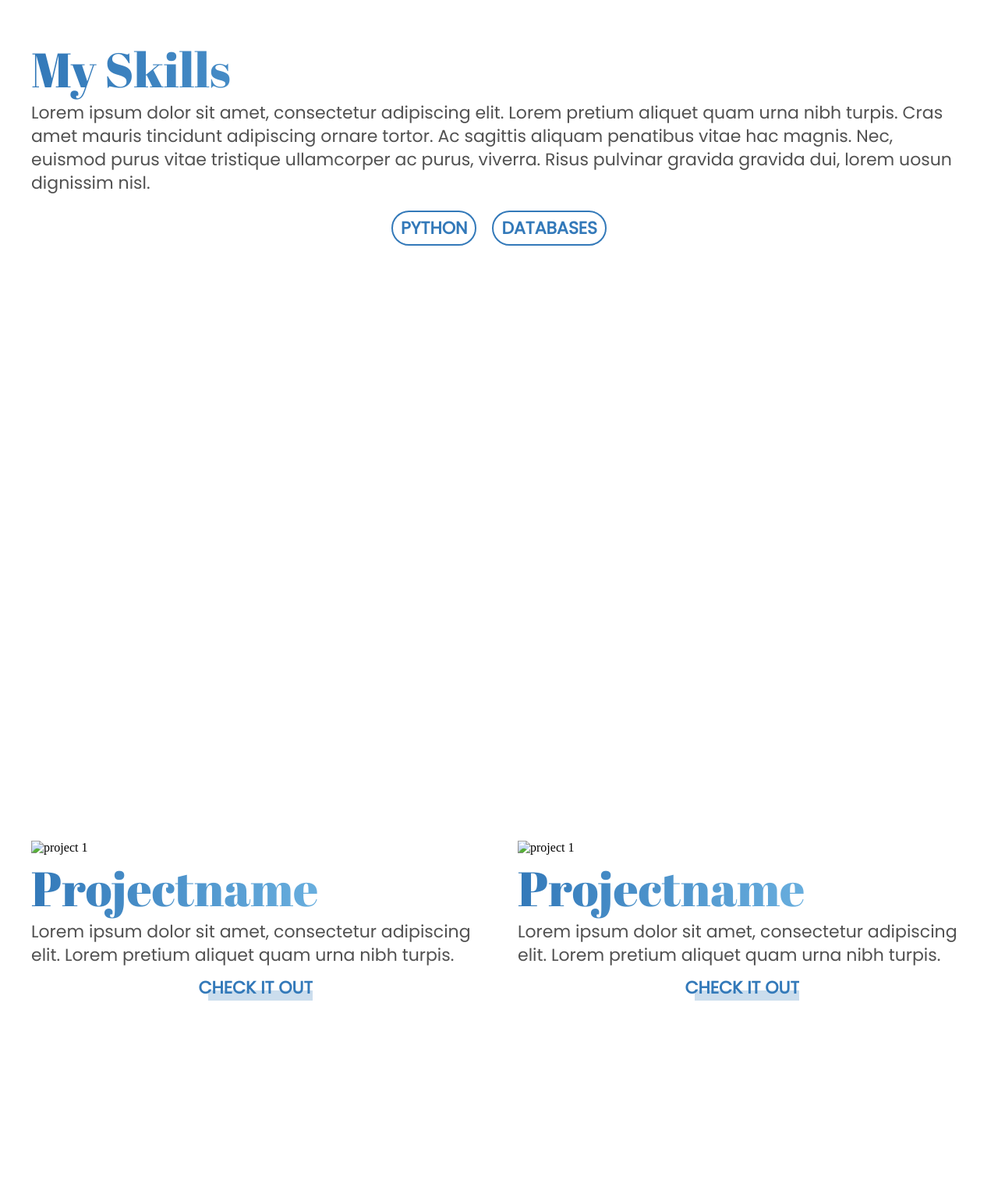
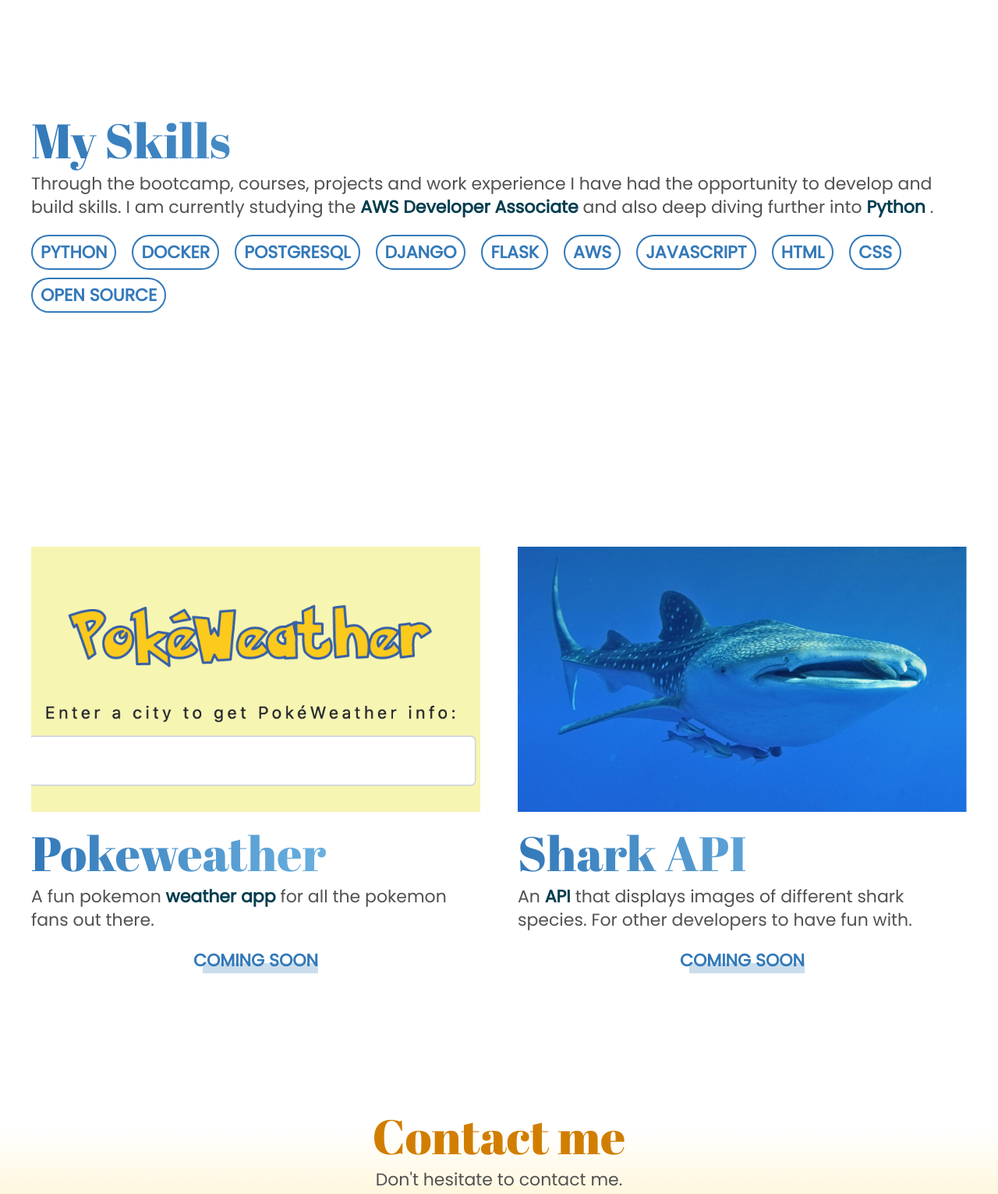
Before and after one commit to AdamanskaHub/flake, an Eleventy site: page index.html in a window 1280 px wide. Shown: the part 1180-2711 px from the top of the page at 78% size. Built offline with nearby package versions, Linux system fonts and the light colour scheme; Eleventy itself is replaced by a stand-in of ours; files that its build step writes are made by us from their sources.

Commit message:
last changes right text

```diff
--- a/css/style.css
+++ b/css/style.css
@@ -7,6 +7,10 @@ body{
   --para:'Poppins', sans-serif;
   --darksand:#D17E00;
   --actioncolor:#3379B9;
+}
+
+strong{
+  color: #023d4f;
 }
 
 .hero{
@@ -69,6 +73,7 @@ body{
 
 }
 .pics{
+  margin-top: 40px;
   position: relative;
 }
 .pics:hover .glasses{
@@ -134,7 +139,7 @@ body{
   max-width: 1200px;
   margin: 120px 0;
   padding: 40px;
-  min-height: 100vh;
+  min-height: calc(50vh - 40px);
   align-items: center;
   display: flex;
   flex-direction: column;
@@ -173,6 +178,7 @@ p{
 .skills{
   display: flex;
   margin-top: 20px;
+  flex-wrap: wrap;
 }
 
 .skill{
@@ -185,6 +191,7 @@ p{
   padding: 4px 10px;
   border: 2px var(--actioncolor) solid;
   border-radius: 50px;
+  margin-bottom: 10px;
 }
 .skill:not(:last-child){
   margin-right: 20px;
@@ -204,7 +211,7 @@ p{
   padding: 40px;
   justify-content: space-between;
   margin: 0 0 80px;
-  min-height: 100vh;
+  min-height: 80vh;
   align-items: center;
 }
 
@@ -220,7 +227,8 @@ p{
 .project-pic{
   width: 100%;
   object-fit: cover;
-  max-height: 340px;
+  height: 340px;
+  margin-bottom: 10px;
 }
 
 @media  (max-width: 1000px){
@@ -247,7 +255,7 @@ p{
   font-family: var(--para);
   font-weight: bold;
   font-size: 22px;
-  margin-top: 10px;
+  margin-top: 20px;
   text-transform: uppercase;
 }
 .project-link::after {
--- a/index.html
+++ b/index.html
@@ -33,7 +33,10 @@
       </div>
 
       <h1 class="hi">Hi I'm Elena</h1>
-      <p class="hero-para">Lorem ipsum dolor sit amet, consectetur adipiscing elit. Lorem pretium aliquet quam urna nibh turpis. Cras amet mauris tincidunt adipiscing ornare tortor. Ac sagittis aliquam penatibus vitae hac magnis. Nec, euismod purus vitae tristique ullamcorper ac purus, viverra. Risus pulvinar gravida gravida dui, lorem uosun dignissim nisl.
+      <p class="hero-para">I love to combine my life long passion with sealife with my new found passion for coding. I was previously working as a scuba dive instructor and kayak/snorkel guide when a friend of mine introduced me to development. I was chilling in a hammock in the Galapagos Islands, learning to code when I had that ‘A-HA!’ moment. This was the moment that I realised I wanted to become a developer.
+      </br>
+I left the underwater world and stepped into an amazing bootcamp where I found out exactly how addictive coding can be and I made some new friends along the way. After the bootcamp I had the pleasure to be a part of a fantastic team at the EHL.</br>
+I was given the option to choose a language to work with. I love how approachable Python is and how widely used it is, so jumped at the opportunity to use Python. Today I continue to improve my knowledge of the language either through courses or personal projects. I am seeking a full-time role where I can contribute my skills to a company.
       </p>
     </div>
   </section>
@@ -42,36 +45,44 @@
     <section class="aboutme">
       <span class="subtitle">My Skills</span>
       <p>
-        Lorem ipsum dolor sit amet, consectetur adipiscing elit. Lorem pretium aliquet quam urna nibh turpis. Cras amet mauris tincidunt adipiscing ornare tortor. Ac sagittis aliquam penatibus vitae hac magnis. Nec, euismod purus vitae tristique ullamcorper ac purus, viverra. Risus pulvinar gravida gravida dui, lorem uosun dignissim nisl.
+        Through the bootcamp, courses, projects and work experience I have had the opportunity to develop and build skills. I am currently studying the <strong> AWS Developer Associate </strong>and also deep diving further into <strong>Python</strong> .
       </p>
       <div class="skills">
         <span class="skill">Python</span>
-        <span class="skill">Databases</span>
+        <span class="skill">Docker</span>
+        <span class="skill">Postgresql</span>
+        <span class="skill">Django</span>
+        <span class="skill">Flask</span>
+        <span class="skill">aws</span>
+        <span class="skill">Javascript</span>
+        <span class="skill">HTML</span>
+        <span class="skill">CSS</span>
+        <span class="skill">Open source</span>
       </div>
     </section>
 
     <section class="projects">
       <div class="project">
-        <img src="" alt="project 1" class="project-pic">
-        <span class="subtitle">Projectname</span>
+        <img src="/images/poke.png" alt="project pokemon" class="project-pic">
+        <span class="subtitle">Pokeweather</span>
         <p>
-          Lorem ipsum dolor sit amet, consectetur adipiscing elit. Lorem pretium aliquet quam urna nibh turpis.
+          A fun pokemon <strong>weather app </strong>for all the pokemon fans out there.
         </p>
-        <a href="/project-one/index.html" class="project-link" class='project-link'>Check it out</a>
+        <a href="/project-one/index.html" class="project-link" class='project-link'>Coming soon</a>
       </div>
       <div class="project">
-        <img src="" alt="project 1" class="project-pic">
-        <span class="subtitle">Projectname</span>
+        <img src="/images/shark.jpg" alt="project shark" class="project-pic">
+        <span class="subtitle">Shark API</span>
         <p>
-          Lorem ipsum dolor sit amet, consectetur adipiscing elit. Lorem pretium aliquet quam urna nibh turpis.
+          An <strong>API</strong> that displays images of different shark species. For other developers to have fun with.
         </p>
-        <a href="/project-one/index.html" class="project-link">Check it out</a>
+        <a href="/project-one/index.html" class="project-link">Coming soon</a>
       </div>
     </section>
 
     <section class="contact">
       <span class="contact-sub">Contact me</span>
-      <p>jhuhferui huer huire huer ihbire her uih erui fehruc grue cgure gcuore gcuor giuer gu gc</p>
+      <p>Don't hesitate to contact me.</p>
       <a href="mailto: elenajkperez@gmail.com" class="project-link">Drop me an email</a>
       <div class="bottom-wave">
         <img src="/images/hori-wave.png" alt="more waves" class="bottom-wave-pic">
```
Also changed, not shown: images/poke.png (added), images/shark.jpg (added), images/shark.png (added), 6 other files.
